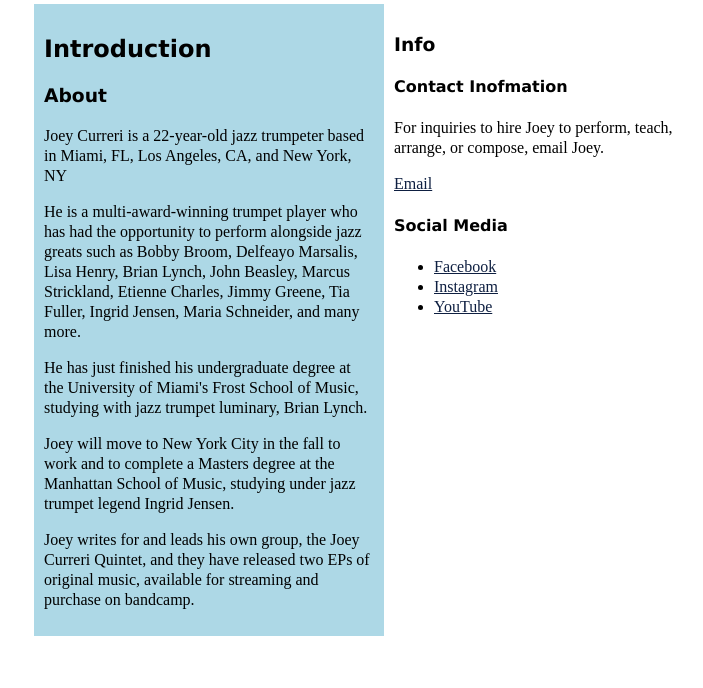
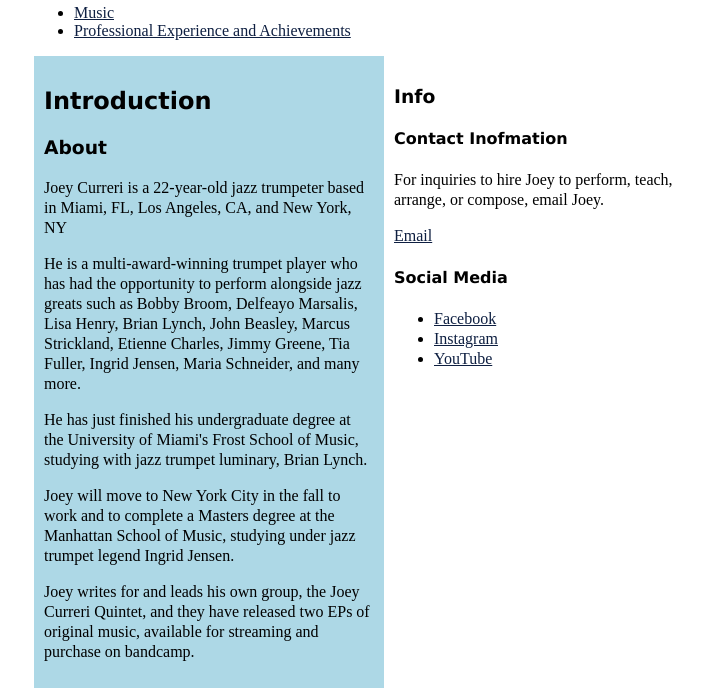
Before and after one commit to joeycurreri/joeycurreri.github.io, a plain HTML site: page index.html in a window 1280 px wide. Shown: the part 125-813 px from the top of the page, without its empty margins (126-829 px from the left). Drawn offline with Linux system fonts and the light colour scheme.

Commit message:
Update index.html

```diff
--- a/index.html
+++ b/index.html
@@ -10,6 +10,13 @@
       <h1>Joey Curreri</h1>
       <h2> Trumpeter, Composer, and Performer</h2>
     </header>
+
+    <nav>
+      <ul>
+        <li><a href="portfolio/music.html">Music</a></li>
+        <li><a href="portfolio/professional-experience-and-achievements.html">Professional Experience and Achievements</a></li>
+      </ul>
+    </nav>
 
     <main>
 
```
